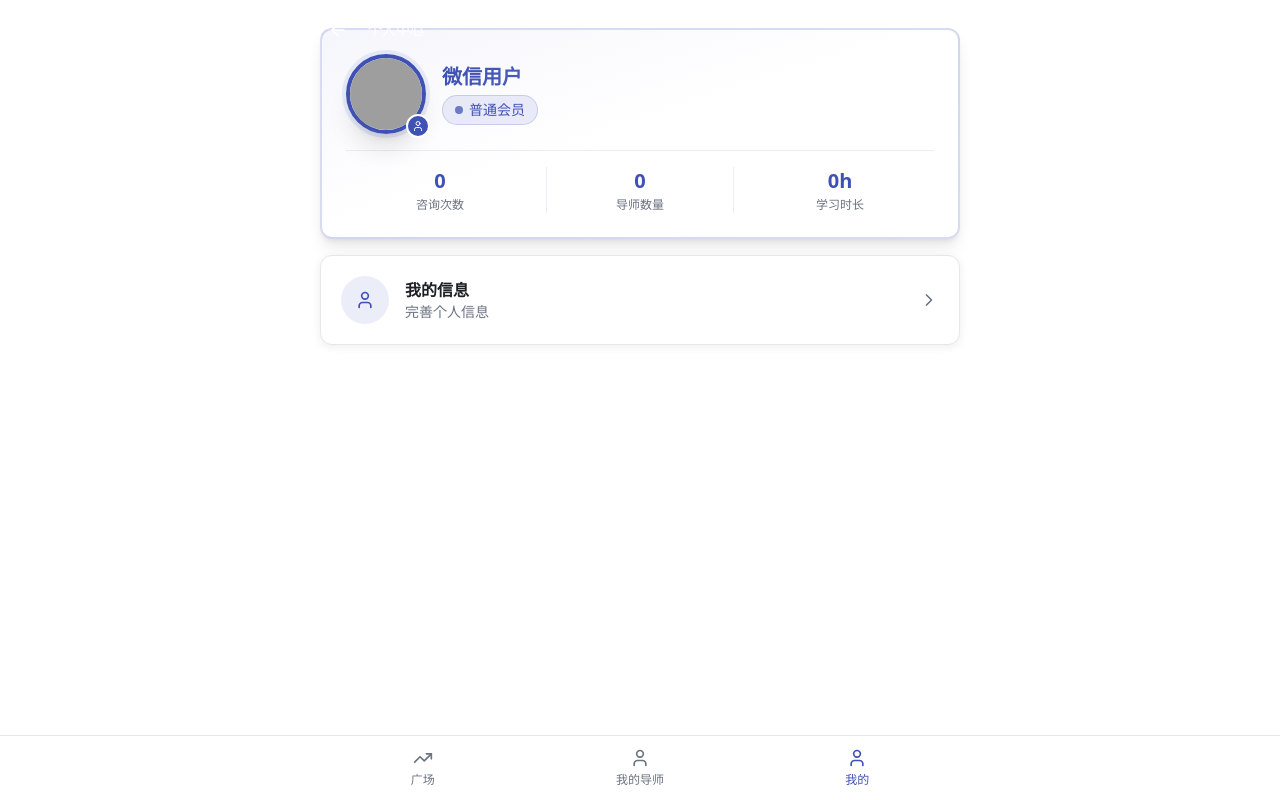
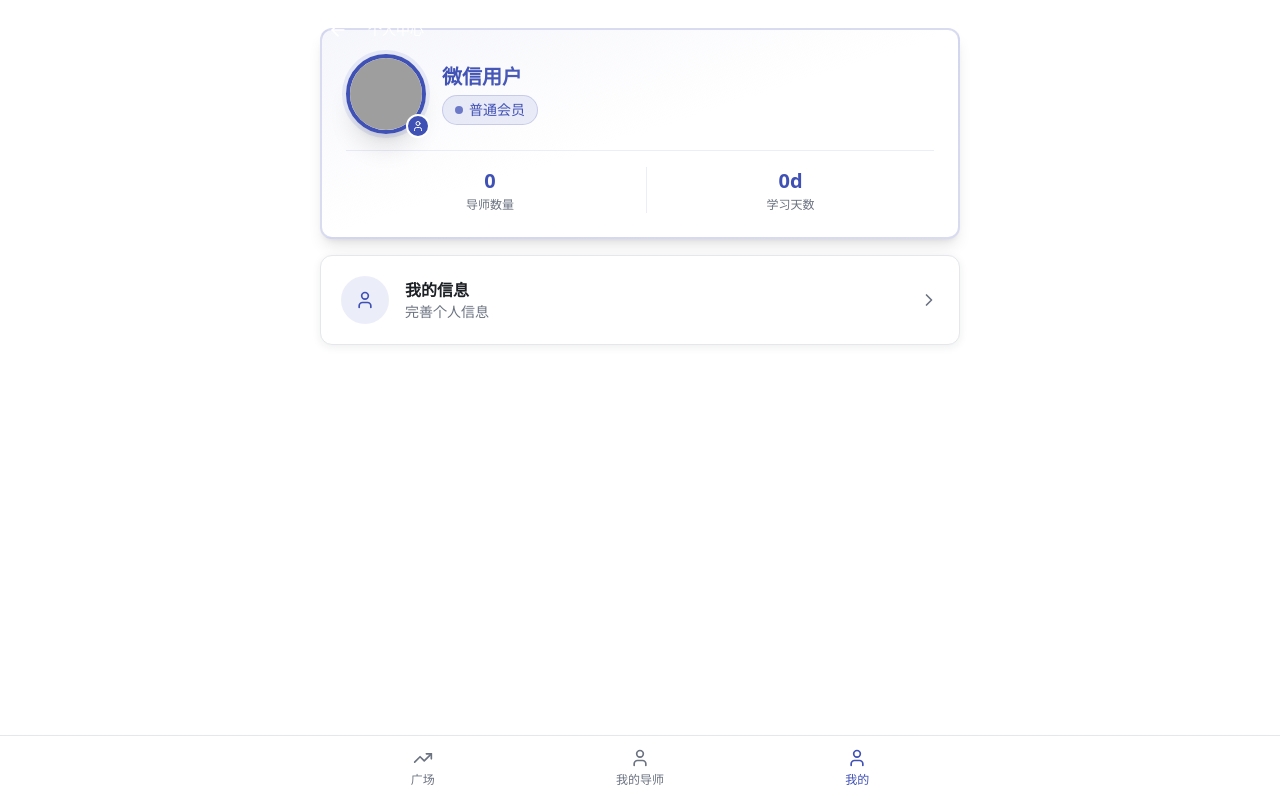
Before and after one commit to f1ashades/ascend-with-mentors, a React (Vite) app: page /profile in a window 1280 px wide. Built offline with nearby package versions, Linux system fonts and the light colour scheme; grey boxes are pictures that could not be loaded; the HTML template or start-up script is replaced by a standard one.

Commit message:
Refactor profile statistics

```diff
--- a/src/pages/Profile.tsx
+++ b/src/pages/Profile.tsx
@@ -107,18 +107,14 @@ const Profile = () => {
               </div>
             </div>
 
-            <div className="grid grid-cols-3 gap-3 pt-4 border-t border-primary/10">
+            <div className="grid grid-cols-2 gap-3 pt-4 border-t border-primary/10">
               <div className="text-center">
-                <div className="text-xl font-bold text-primary">0</div>
-                <div className="text-xs text-muted-foreground mt-0.5">咨询次数</div>
-              </div>
-              <div className="text-center border-x border-primary/10">
                 <div className="text-xl font-bold text-primary">0</div>
                 <div className="text-xs text-muted-foreground mt-0.5">导师数量</div>
               </div>
-              <div className="text-center">
-                <div className="text-xl font-bold text-primary">0h</div>
-                <div className="text-xs text-muted-foreground mt-0.5">学习时长</div>
+              <div className="text-center border-l border-primary/10">
+                <div className="text-xl font-bold text-primary">0d</div>
+                <div className="text-xs text-muted-foreground mt-0.5">学习天数</div>
               </div>
             </div>
           </div>
```
